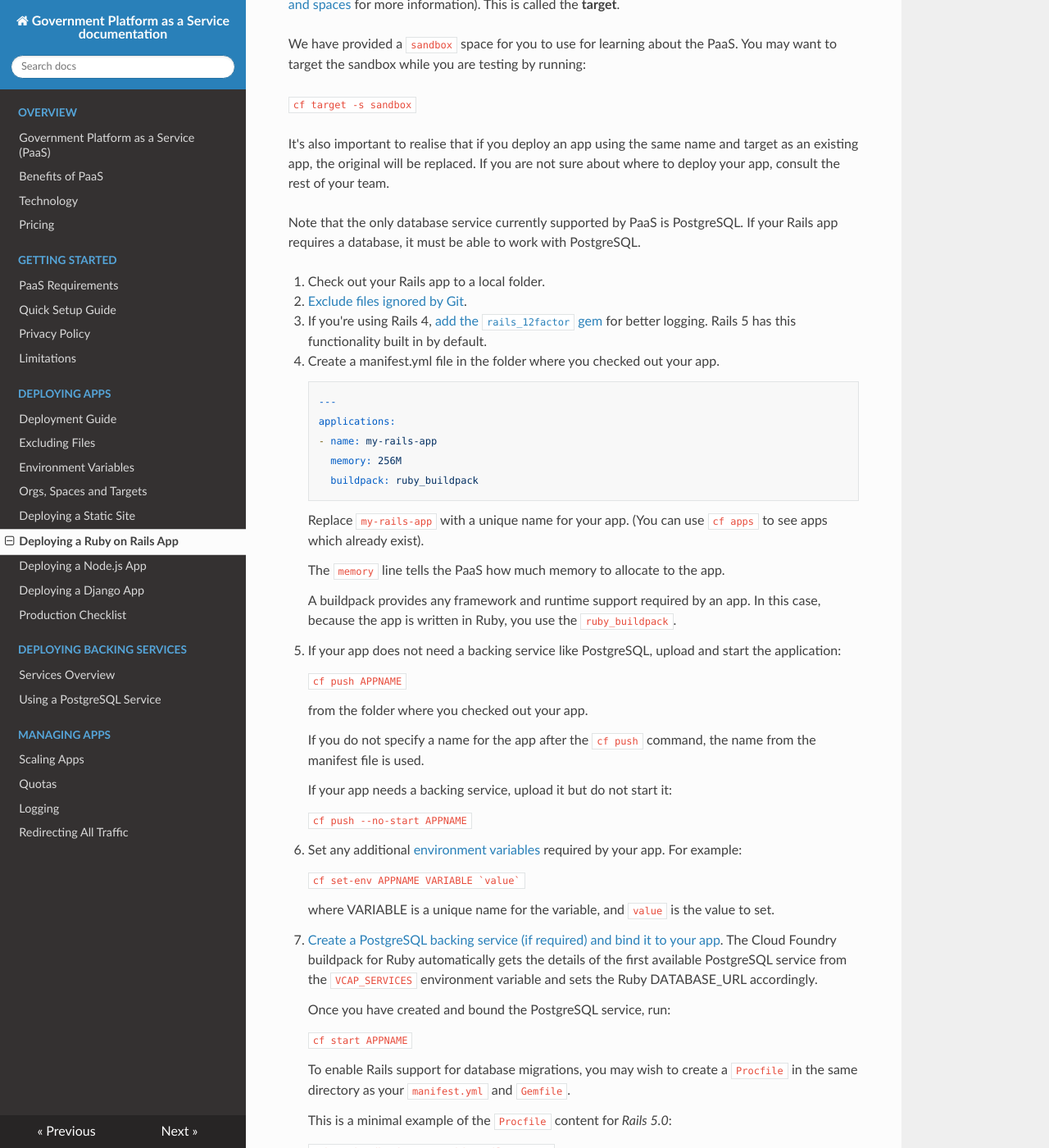
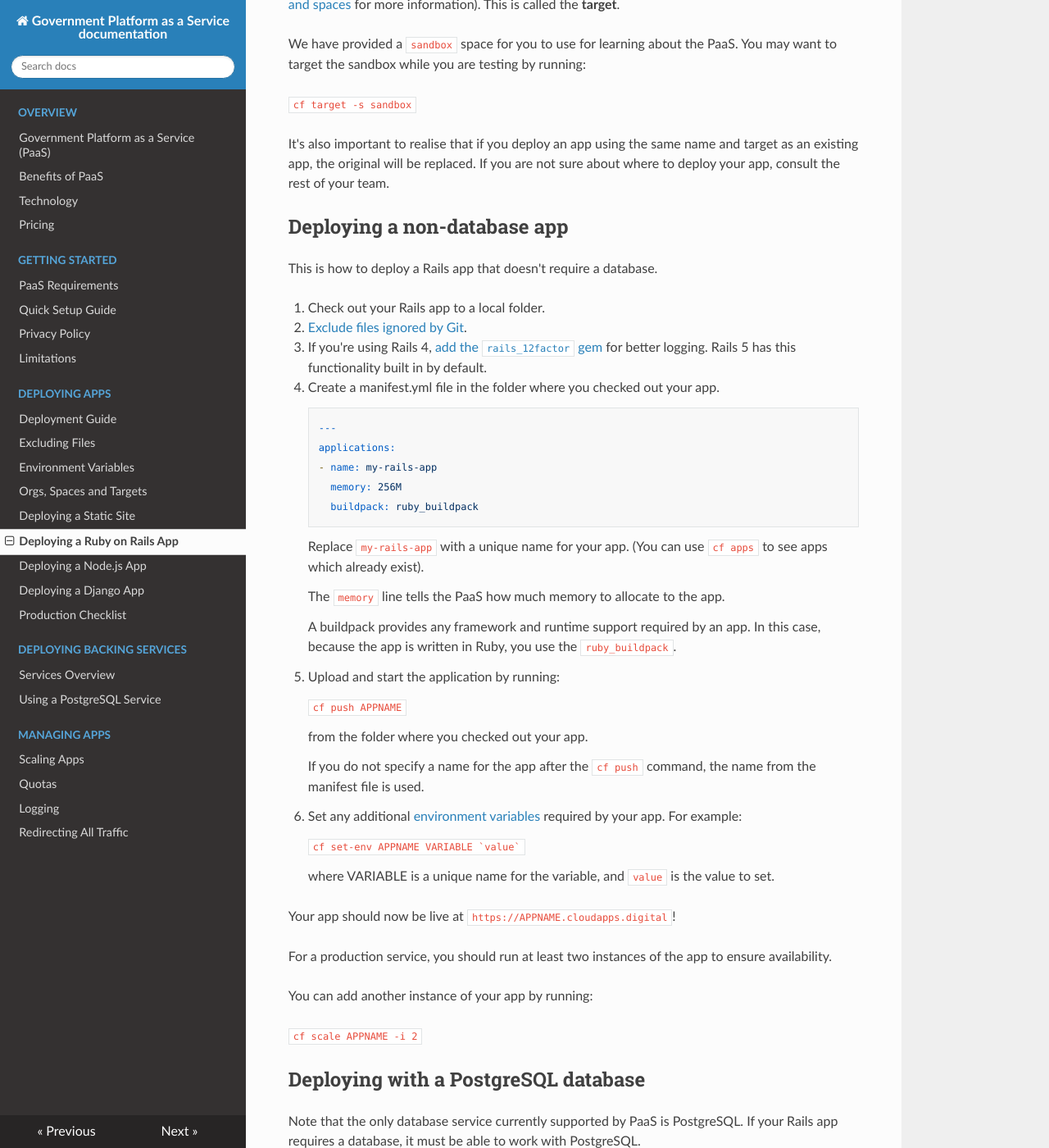
Before and after one commit to alphagov/paas-developer-docs, an MkDocs documentation site: the page built from docs/deploying_apps/deploying_rails.md, in a window 1280 px wide and 1400 px high, scrolled down 297 px. Shown: the whole window at 82% size. Built offline with MkDocs 1.6.1, drawn with Linux system fonts in a browser that asks for light colours; nearby versions of some CDN libraries; old or Windows-style settings are respelled for this version of MkDocs; some of the changed text lies outside the part shown.

Commit message:
Reorder Procfile step per story #131250311
Separate out steps for non-database and database (postgres) apps for
ease of following

````diff
--- a/docs/deploying_apps/deploying_rails.md
+++ b/docs/deploying_apps/deploying_rails.md
@@ -11,6 +11,58 @@ We have provided a ``sandbox`` space for you to use for learning about the PaaS.
 ``cf target -s sandbox``
 
 It's also important to realise that if you deploy an app using the same name and target as an existing app, the original will be replaced. If you are not sure about where to deploy your app, consult the rest of your team.
+
+##Deploying a non-database app
+
+This is how to deploy a Rails app that doesn't require a database.
+
+1. Check out your Rails app to a local folder.
+
+1. [Exclude files ignored by Git](/deploying_apps/excluding_files/).
+
+1. If you're using Rails 4, [add the `rails_12factor` gem](https://github.com/heroku/rails_12factor#install) for better logging. Rails 5 has this functionality built in by default.
+
+1. Create a manifest.yml file in the folder where you checked out your app.
+
+        ---
+        applications:
+        - name: my-rails-app
+          memory: 256M
+          buildpack: ruby_buildpack
+
+    Replace ``my-rails-app`` with a unique name for your app. (You can use ``cf apps`` to see apps which already exist).
+
+    The `memory` line tells the PaaS how much memory to allocate to the app.
+
+    A buildpack provides any framework and runtime support required by an app. In this case, because the app is written in Ruby, you use the ``ruby_buildpack``.
+
+1. Upload and start the application by running:
+
+    ```
+    cf push APPNAME
+    ```
+
+    from the folder where you checked out your app.
+
+    If you do not specify a name for the app after the ``cf push`` command, the name from the manifest file is used.
+
+1. Set any additional [environment variables](/deploying_apps/env_variables/) required by your app. For example:
+
+    ```
+    cf set-env APPNAME VARIABLE `value`
+    ```
+
+    where VARIABLE is a unique name for the variable, and `value` is the value to set.
+
+Your app should now be live at `https://APPNAME.cloudapps.digital`!
+
+For a production service, you should run at least two instances of the app to ensure availability.
+
+You can add another instance of your app by running:
+
+``cf scale APPNAME -i 2``
+
+##Deploying with a PostgreSQL database
 
 Note that the only database service currently supported by PaaS is PostgreSQL. If your Rails app requires a database, it must be able to work with PostgreSQL.
 
@@ -35,21 +87,16 @@ Note that the only database service currently supported by PaaS is PostgreSQL. I
     A buildpack provides any framework and runtime support required by an app. In this case, because the app is written in Ruby, you use the ``ruby_buildpack``.
 
 
-1. If your app does not need a backing service like PostgreSQL, upload and start the application:
+1. Upload the app without starting it using this command:
 
     ```
-    cf push APPNAME
+    cf push --no-start APPNAME
     ```
 
     from the folder where you checked out your app.
 
     If you do not specify a name for the app after the ``cf push`` command, the name from the manifest file is used.
 
-    If your app needs a backing service, upload it but do not start it:
-
-    ```
-    cf push --no-start APPNAME
-    ```
 
 1. Set any additional [environment variables](/deploying_apps/env_variables/) required by your app. For example:
 
@@ -63,12 +110,6 @@ Note that the only database service currently supported by PaaS is PostgreSQL. I
 1. [Create a PostgreSQL backing service (if required) and bind it to your app](/deploying_services/postgres/).
     The Cloud Foundry buildpack for Ruby automatically gets the details of the first available PostgreSQL service from the ``VCAP_SERVICES`` environment variable and sets the Ruby DATABASE_URL accordingly.
 
-    Once you have created and bound the PostgreSQL service, run:
-
-    ```
-    cf start APPNAME
-    ```
-
     To enable Rails support for database migrations, you may wish to create a `Procfile` in the same directory as your `manifest.yml` and `Gemfile`.
 
     This is a minimal example of the `Procfile` content for *Rails 5.0*:
@@ -77,9 +118,15 @@ Note that the only database service currently supported by PaaS is PostgreSQL. I
     web: rake db:migrate && bin/rails server
     ```
 
+1. Start your app by running:
+
+    ```
+    cf start APPNAME
+    ```
+
 Your app should now be live at `https://APPNAME.cloudapps.digital`!
 
-For a production site, you should run at least two instances of the app to ensure availability.
+For a production service, you should run at least two instances of the app to ensure availability.
 
 You can add another instance of your app by running:
 
````
Also changed, not shown: docs/getting_started/limitations.md (line endings or trailing spaces).
